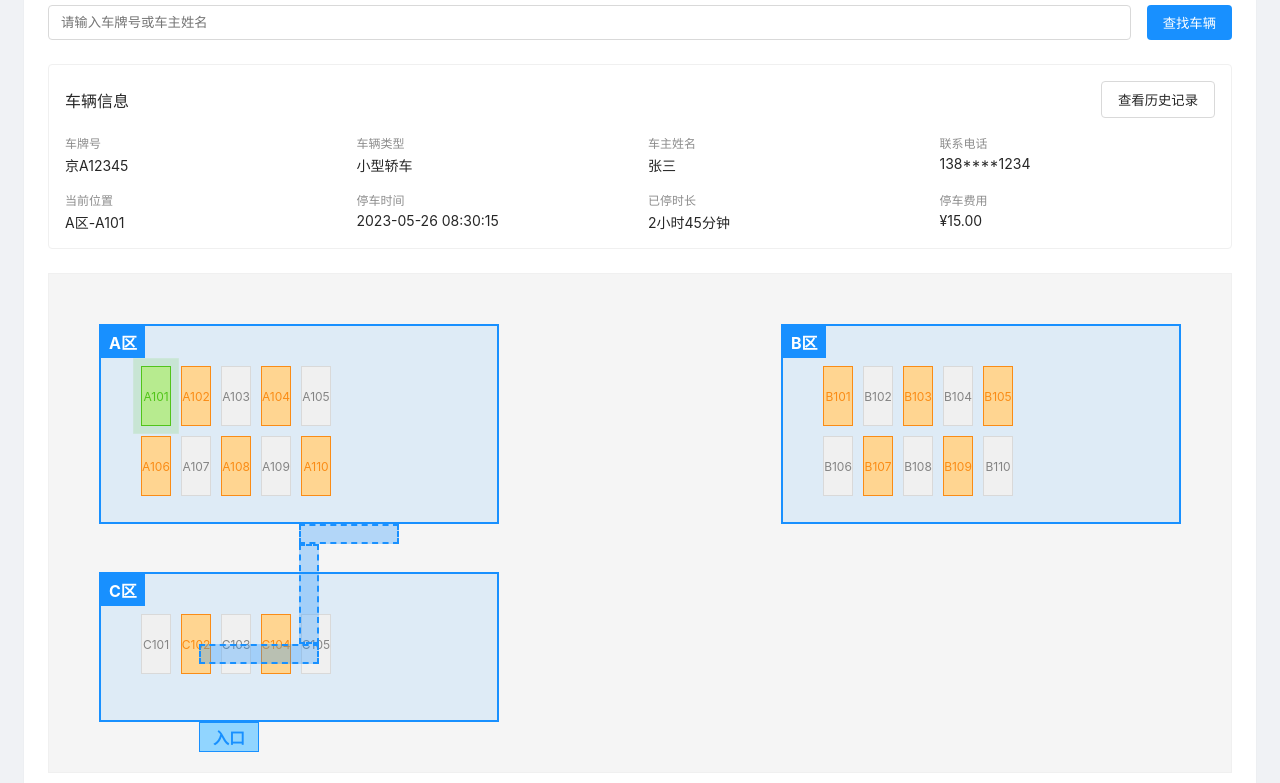
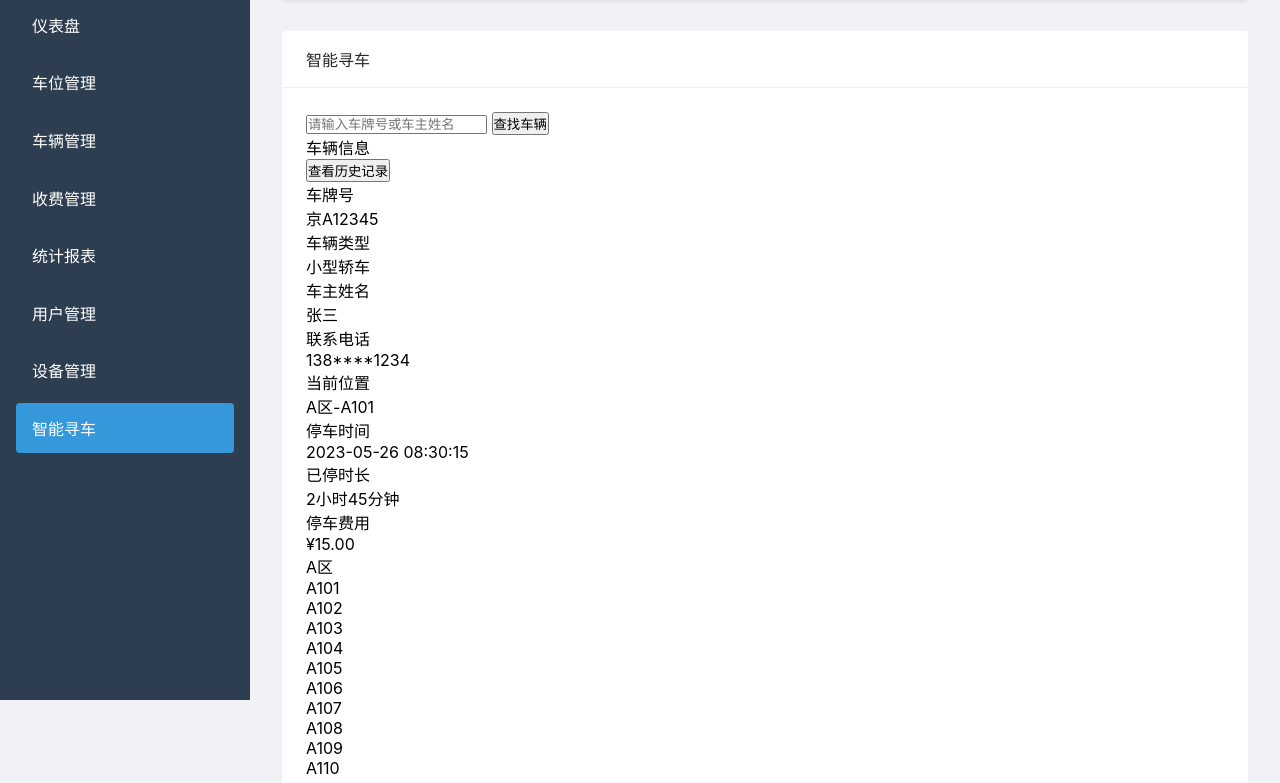
Before and after one commit to 821576970/parking-system, a plain HTML site: page src/views/car-finder/index.html in a window 1280 px wide. Shown: the part 100-883 px from the top of the page. Drawn offline with Linux system fonts and the light colour scheme.

Commit message:
Update car-finder view with sidebar navigation

```diff
--- a/src/views/car-finder/index.html
+++ b/src/views/car-finder/index.html
@@ -14,9 +14,100 @@
         body {
             font-family: -apple-system, BlinkMacSystemFont, "Segoe UI", Roboto, "Helvetica Neue", Arial, sans-serif;
             background-color: #f0f2f5;
-            padding: 24px;
         }
 
+        /* 布局容器 */
+        .container {
+            display: flex;
+            min-height: 100vh;
+        }
+
+        /* 侧边栏样式 */
+        .sidebar {
+            width: 250px;
+            background: #2c3e50;
+            color: #fff;
+            padding: 1rem;
+            position: fixed;
+            height: 100vh;
+            overflow-y: auto;
+        }
+
+        .logo {
+            padding: 1rem;
+            text-align: center;
+            border-bottom: 1px solid #34495e;
+            margin-bottom: 1rem;
+        }
+
+        .nav-menu {
+            list-style: none;
+        }
+
+        .nav-item {
+            margin-bottom: 0.5rem;
+        }
+
+        .nav-link {
+            display: block;
+            padding: 0.8rem 1rem;
+            color: #fff;
+            text-decoration: none;
+            border-radius: 4px;
+            transition: background 0.3s ease;
+        }
+
+        .nav-link:hover {
+            background: #34495e;
+        }
+
+        .nav-link.active {
+            background: #3498db;
+        }
+
+        /* 主要内容区域 */
+        .main-content {
+            flex: 1;
+            margin-left: 250px;
+            padding: 2rem;
+        }
+
+        /* 顶部导航栏 */
+        .header {
+            display: flex;
+            justify-content: space-between;
+            align-items: center;
+            margin-bottom: 2rem;
+            padding: 1rem;
+            background: #fff;
+            border-radius: 4px;
+            box-shadow: 0 2px 4px rgba(0,0,0,0.1);
+        }
+
+        .header h1 {
+            font-size: 1.5rem;
+            color: #2c3e50;
+        }
+
+        .user-info {
+            display: flex;
+            align-items: center;
+            gap: 1rem;
+        }
+
+        .user-avatar {
+            width: 32px;
+            height: 32px;
+            background: #3498db;
+            border-radius: 50%;
+            display: flex;
+            align-items: center;
+            justify-content: center;
+            color: #fff;
+            font-weight: bold;
+        }
+
+        /* 原有样式保持不变 */
         .card {
             background-color: #fff;
             border-radius: 4px;
@@ -42,304 +133,43 @@
             padding: 24px;
         }
 
-        .button {
-            padding: 8px 16px;
-            background-color: #1890ff;
-            color: #fff;
-            border: none;
-            border-radius: 4px;
-            cursor: pointer;
-            transition: background-color 0.3s;
-        }
+        /* 其他原有样式保持不变... */
 
-        .button:hover {
-            background-color: #40a9ff;
-        }
-
-        .button.secondary {
-            background-color: #fff;
-            color: #000000d9;
-            border: 1px solid #d9d9d9;
-        }
-
-        .button.secondary:hover {
-            border-color: #1890ff;
-            color: #1890ff;
-        }
-
-        .search-bar {
-            display: flex;
-            gap: 16px;
-            margin-bottom: 24px;
-        }
-
-        .input {
-            padding: 8px 12px;
-            border: 1px solid #d9d9d9;
-            border-radius: 4px;
-            flex: 1;
-        }
-
-        .select {
-            padding: 8px 12px;
-            border: 1px solid #d9d9d9;
-            border-radius: 4px;
-            background-color: #fff;
-        }
-
-        .table {
-            width: 100%;
-            border-collapse: collapse;
-        }
-
-        .table th, .table td {
-            padding: 12px 16px;
-            text-align: left;
-            border-bottom: 1px solid #f0f0f0;
-        }
-
-        .table th {
-            background-color: #fafafa;
-            font-weight: 500;
-            color: #000000d9;
-        }
-
-        .table tr:hover td {
-            background-color: #fafafa;
-        }
-
-        .pagination {
-            display: flex;
-            justify-content: flex-end;
-            align-items: center;
-            margin-top: 16px;
-        }
-
-        .page-button {
-            padding: 4px 8px;
-            margin: 0 4px;
-            border: 1px solid #d9d9d9;
-            border-radius: 4px;
-            background-color: #fff;
-            cursor: pointer;
-        }
-
-        .page-button.active {
-            background-color: #1890ff;
-            color: #fff;
-            border-color: #1890ff;
-        }
-
-        .map-container {
-            height: 500px;
-            background-color: #fafafa;
-            border: 1px solid #f0f0f0;
-            position: relative;
-            margin-bottom: 24px;
-        }
-
-        .map-placeholder {
-            width: 100%;
-            height: 100%;
-            display: flex;
-            justify-content: center;
-            align-items: center;
-            color: #00000073;
-            font-size: 16px;
-        }
-
-        .parking-map {
-            width: 100%;
-            height: 100%;
-            background-color: #f5f5f5;
-            position: relative;
-        }
-
-        .parking-area {
-            position: absolute;
-            border: 2px solid #1890ff;
-            background-color: rgba(24, 144, 255, 0.1);
-            display: flex;
-            flex-direction: column;
-        }
-
-        .area-a {
-            top: 50px;
-            left: 50px;
-            width: 400px;
-            height: 200px;
-        }
-
-        .area-b {
-            top: 50px;
-            right: 50px;
-            width: 400px;
-            height: 200px;
-        }
-
-        .area-c {
-            bottom: 50px;
-            left: 50px;
-            width: 400px;
-            height: 150px;
-        }
-
-        .area-label {
-            background-color: #1890ff;
-            color: #fff;
-            padding: 4px 8px;
-            font-weight: bold;
-            align-self: flex-start;
-        }
-
-        .parking-spot {
-            position: absolute;
-            width: 30px;
-            height: 60px;
-            background-color: #f0f0f0;
-            border: 1px solid #d9d9d9;
-            display: flex;
-            justify-content: center;
-            align-items: center;
-            font-size: 12px;
-            color: #00000073;
-        }
-
-        .parking-spot.occupied {
-            background-color: #ffd591;
-            border-color: #fa8c16;
-            color: #fa8c16;
-        }
-
-        .parking-spot.target {
-            background-color: #b7eb8f;
-            border-color: #52c41a;
-            color: #52c41a;
-            animation: pulse 1.5s infinite;
-        }
-
-        @keyframes pulse {
-            0% {
-                box-shadow: 0 0 0 0 rgba(82, 196, 26, 0.7);
-            }
-            70% {
-                box-shadow: 0 0 0 10px rgba(82, 196, 26, 0);
-            }
-            100% {
-                box-shadow: 0 0 0 0 rgba(82, 196, 26, 0);
-            }
-        }
-
-        .navigation-path {
-            position: absolute;
-            background-color: rgba(24, 144, 255, 0.3);
-            border: 2px dashed #1890ff;
-        }
-
-        .path-1 {
-            top: 250px;
-            left: 250px;
-            width: 100px;
-            height: 20px;
-        }
-
-        .path-2 {
-            top: 270px;
-            left: 250px;
-            width: 20px;
-            height: 100px;
-        }
-
-        .path-3 {
-            top: 370px;
-            left: 150px;
-            width: 120px;
-            height: 20px;
-        }
-
-        .entrance-exit {
-            position: absolute;
-            width: 60px;
-            height: 30px;
-            background-color: #91d5ff;
-            border: 1px solid #1890ff;
-            color: #1890ff;
-            display: flex;
-            justify-content: center;
-            align-items: center;
-            font-weight: bold;
-        }
-
-        .entrance {
-            bottom: 20px;
-            left: 150px;
-        }
-
-        .car-info-panel {
-            background-color: #fff;
-            border: 1px solid #f0f0f0;
-            border-radius: 4px;
-            padding: 16px;
-            margin-bottom: 24px;
-        }
-
-        .car-info-header {
-            display: flex;
-            justify-content: space-between;
-            align-items: center;
-            margin-bottom: 16px;
-        }
-
-        .car-info-title {
-            font-size: 16px;
-            font-weight: 500;
-            color: #000000d9;
-        }
-
-        .car-info-content {
-            display: grid;
-            grid-template-columns: repeat(4, 1fr);
-            gap: 16px;
-        }
-
-        .car-info-item {
-            display: flex;
-            flex-direction: column;
-        }
-
-        .car-info-label {
-            font-size: 12px;
-            color: #00000073;
-            margin-bottom: 4px;
-        }
-
-        .car-info-value {
-            font-size: 14px;
-            color: #000000d9;
-        }
-
-        .tabs {
-            display: flex;
-            border-bottom: 1px solid #f0f0f0;
-        }
-
-        .tab {
-            padding: 12px 16px;
-            cursor: pointer;
-            transition: all 0.3s;
-        }
-
-        .tab.active {
-            color: #1890ff;
-            border-bottom: 2px solid #1890ff;
-        }
-
-        .tab-content {
-            padding: 24px;
-        }
     </style>
 </head>
 <body>
+    <div class="container">
+        <!-- 侧边栏 -->
+        <aside class="sidebar">
+            <div class="logo">
+                <h2>停车场管理系统</h2>
+            </div>
+            <nav>
+                <ul class="nav-menu">
+                    <li class="nav-item"><a href="/dashboard.html" class="nav-link">仪表盘</a></li>
+                    <li class="nav-item"><a href="/src/views/parking-space/index.html" class="nav-link">车位管理</a></li>
+                    <li class="nav-item"><a href="/src/views/vehicle/index.html" class="nav-link">车辆管理</a></li>
+                    <li class="nav-item"><a href="/src/views/payment/index.html" class="nav-link">收费管理</a></li>
+                    <li class="nav-item"><a href="/src/views/report/index.html" class="nav-link">统计报表</a></li>
+                    <li class="nav-item"><a href="/src/views/user/index.html" class="nav-link">用户管理</a></li>
+                    <li class="nav-item"><a href="/src/views/device/index.html" class="nav-link">设备管理</a></li>
+                    <li class="nav-item"><a href="/src/views/car-finder/index.html" class="nav-link active">智能寻车</a></li>
+                </ul>
+            </nav>
+        </aside>
+
+        <!-- 主要内容区域 -->
+        <main class="main-content">
+            <!-- 顶部导航栏 -->
+            <header class="header">
+                <h1>智能寻车</h1>
+                <div class="user-info">
+                    <div class="user-avatar">管</div>
+                    <span>管理员</span>
+                    <a href="/index.html" style="color: #3498db; text-decoration: none;">退出</a>
+                </div>
+            </header>
+
             <!-- 车辆查询卡片 -->
             <div class="card">
                 <div class="card-header">
@@ -399,7 +229,6 @@
                             <!-- 区域A -->
                             <div class="parking-area area-a">
                                 <div class="area-label">A区</div>
-                        <!-- 这里只是示例，实际应该根据数据动态生成 -->
                                 <div class="parking-spot target" style="top: 40px; left: 40px;">A101</div>
                                 <div class="parking-spot occupied" style="top: 40px; left: 80px;">A102</div>
                                 <div class="parking-spot" style="top: 40px; left: 120px;">A103</div>
@@ -538,5 +367,7 @@
                     </div>
                 </div>
             </div>
+        </main>
+    </div>
 </body>
 </html>
```
Lines whose indentation alone changed are shown as unchanged.
